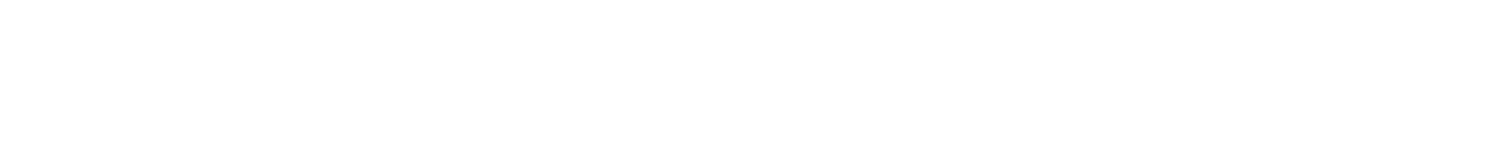
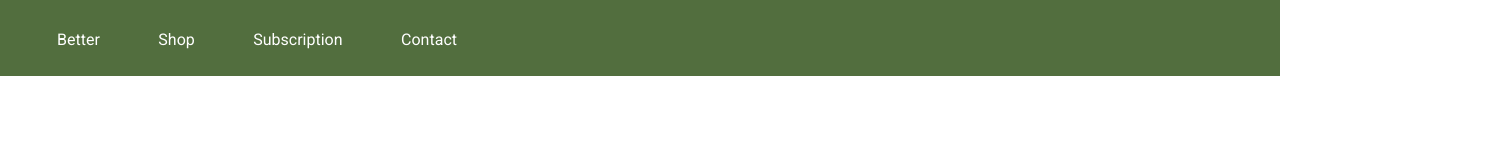
Before and after one commit to Alp-Erkhan/ROCC, a plain HTML site: page index.html in a window 1280 px wide. Shown: the whole page, 1497 px wide, since content can reach past the window. Drawn offline with Linux system fonts and the light colour scheme.

Commit message:
Adding header

```diff
--- a/index.html
+++ b/index.html
@@ -5,8 +5,26 @@
     <meta http-equiv="X-UA-Compatible" content="IE=edge">
     <meta name="viewport" content="width=device-width, initial-scale=1.0">
     <title>ROCC</title>
+    <link rel="stylesheet" href="styles/main.css">
 </head>
 <body>
-
+    <header class="header">
+        <nav class="header__nav wrapper">
+            <ul class="menu">
+                <li class="menu__item">
+                    <a class="menu__list" href="#">Better</a>
+                </li>
+                <li class="menu__item">
+                    <a class="menu__list" href="#">Shop</a>
+                </li>
+                <li class="menu__item">
+                    <a class="menu__list" href="#">Subscription</a>
+                </li>
+                <li class="menu__item">
+                    <a class="menu__list" href="#">Contact</a>
+                </li>
+            </ul>
+        </nav>
+    </header>
 </body>
 </html>
--- /dev/null
+++ b/styles/blocks/header.css
@@ -0,0 +1,16 @@
+.header {
+    background-color: var(--desaturated-green);
+    padding: 30px 0 27px 57px;
+}
+
+.menu {
+    width: 400px;
+    display: flex;
+    justify-content: space-between;
+    list-style-type: none;
+}
+
+.menu__list {
+    text-decoration: none;
+    color: var(--clr-primary);
+}
--- /dev/null
+++ b/styles/main.css
@@ -0,0 +1,21 @@
+/* Global */
+@import 'variables.css';
+@import url('https://fonts.googleapis.com/css2?family=Roboto:wght@400;700&display=swap');
+
+/* Blocks */
+@import 'blocks/header.css';
+
+* {
+    margin: 0;
+    padding: 0;
+    box-sizing: border-box;
+}
+
+body {
+    font-family: 'Roboto', sans-serif;
+}
+
+.wrapper {
+    width: 1440px;
+    margin: 0 auto;
+}
--- /dev/null
+++ b/styles/variables.css
@@ -0,0 +1,4 @@
+:root {
+    --clr-primary: #ffffff;
+    --desaturated-green: #526E3E;
+}
```
Also changed, not shown: main.css (deleted).
